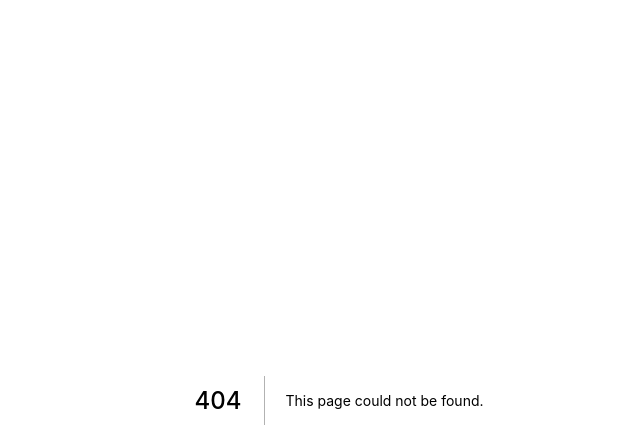
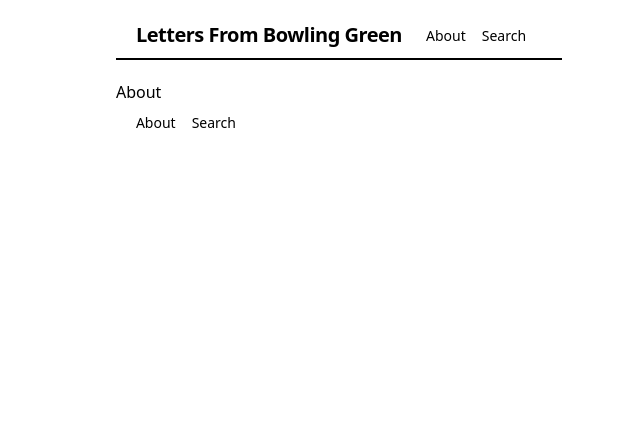
Before and after one commit to carrierce/marylandLetters, a Next.js app in the folder frontend/: page /about in a window 1280 px wide. Before the commit this address had no page. Shown: the top 448 px of the page, without its empty margins (301-941 px from the left). Built offline with nearby package versions, Linux system fonts and the light colour scheme.

Commit message:
updating filter and basic styles

```diff
--- a/frontend/components/Footer.js
+++ b/frontend/components/Footer.js
@@ -1,5 +1,24 @@
 const Footer = props => {
-  return <div className="container m-4">FOOTER</div>;
+  return (
+    <nav className="flex items-center justify-between flex-wrap bg-white border-black navigation px-5 pt-2 pb-5 mr-6  ">
+      <div className="w-full block flex-grow lg:flex lg:items-center lg:w-auto">
+        <div className="text-sm lg:flex-grow">
+          <a
+            href="#responsive-header"
+            className="block mt-4 lg:inline-block lg:mt-0 text-black hover:text-gray-600 mr-4"
+          >
+            About
+          </a>
+          <a
+            href="#responsive-header"
+            className="block mt-4 lg:inline-block lg:mt-0 text-black hover:text-gray-600 mr-4"
+          >
+            Search
+          </a>
+        </div>
+      </div>
+    </nav>
+  );
 };
 
 export default Footer;
--- a/frontend/components/Header.js
+++ b/frontend/components/Header.js
@@ -1,8 +1,28 @@
 const Header = props => {
   return (
-    <div className="container m-4">
-      <h1>HEADER</h1>
-    </div>
+    <nav className="flex items-center justify-between flex-wrap bg-white border-b-2 border-black navigation px-5 pt-5 pb-2">
+      <div className="flex items-center flex-shrink-0 text-black mr-6">
+        <span className="font-semibold text-xl tracking-tight hover:text-gray-600">
+          <a href="/">Letters From Bowling Green</a>
+        </span>
+      </div>
+      <div className="w-full block flex-grow lg:flex lg:items-center lg:w-auto">
+        <div className="text-sm lg:flex-grow">
+          <a
+            href="about"
+            className="block mt-4 lg:inline-block lg:mt-0 text-black hover:text-gray-600 mr-4"
+          >
+            About
+          </a>
+          <a
+            href="/"
+            className="block mt-4 lg:inline-block lg:mt-0 text-black hover:text-gray-600 mr-4"
+          >
+            Search
+          </a>
+        </div>
+      </div>
+    </nav>
   );
 };
 
--- a/frontend/components/Layout.js
+++ b/frontend/components/Layout.js
@@ -3,9 +3,9 @@ import Footer from "./Footer";
 
 const Layout = props => {
   return (
-    <div className="container m-4">
+    <div className="mx-5">
       <Header />
-      <div className="main">{props.children}</div>
+      <div className="main pt-5">{props.children}</div>
       <Footer />
     </div>
   );
--- a/frontend/components/Letter.js
+++ b/frontend/components/Letter.js
@@ -1,10 +1,12 @@
 const Letter = props => {
   const cleanedText = cleanText(props.data.text);
   return (
-    <div className="container m-4">
-      <hr className="pt-4" />
-      <div>{props.data.fromFirstName}</div>
+    <div className="container m-4 border-b-2 border-grey pb-5">
       <div dangerouslySetInnerHTML={{ __html: cleanedText }} />
+      <br />
+      <div className="font-bold">
+        <p>From: {props.data.fromFirstName}</p>
+      </div>
     </div>
   );
 };
--- a/frontend/css/_main.css
+++ b/frontend/css/_main.css
@@ -1,7 +1,8 @@
-span {
-  background-color: aqua;
+.main {
+  color: black;
 }
 
-.main {
-  background-color: green;
+body {
+  display: flex;
+  justify-content: center;
 }
--- a/frontend/package.json
+++ b/frontend/package.json
@@ -15,6 +15,7 @@
     "autoprefixer": "^9.7.4",
     "isomorphic-unfetch": "^3.0.0",
     "next": "^9.2.1",
+    "node-fetch": "^2.6.0",
     "postcss-import": "^12.0.1",
     "react": "^16.12.0",
     "react-dom": "^16.12.0",
--- /dev/null
+++ b/frontend/pages/about.js
@@ -0,0 +1,9 @@
+import Letters from "../components/Letters";
+import Layout from "../components/Layout";
+const fetch = require("node-fetch");
+
+const About = props => {
+  return <Layout>About</Layout>;
+};
+
+export default About;
--- a/frontend/pages/index.js
+++ b/frontend/pages/index.js
@@ -1,5 +1,6 @@
 import Letters from "../components/Letters";
 import Layout from "../components/Layout";
+const fetch = require("node-fetch");
 
 const Index = props => {
   return (
@@ -10,7 +11,10 @@ const Index = props => {
 };
 
 Index.getInitialProps = async () => {
-  const response = await fetch("http://localhost:5500/api/");
+  const response = await fetch(
+    "http://localhost:5500/api/letters/?fromFirstName=Mary"
+    // "http://localhost:5500/api/letters/?{this.state.filters}
+  );
   const data = await response.json();
   return {
     data: data
```
Also changed, not shown: 2 other files (tests, documents, lock files or other folders).
